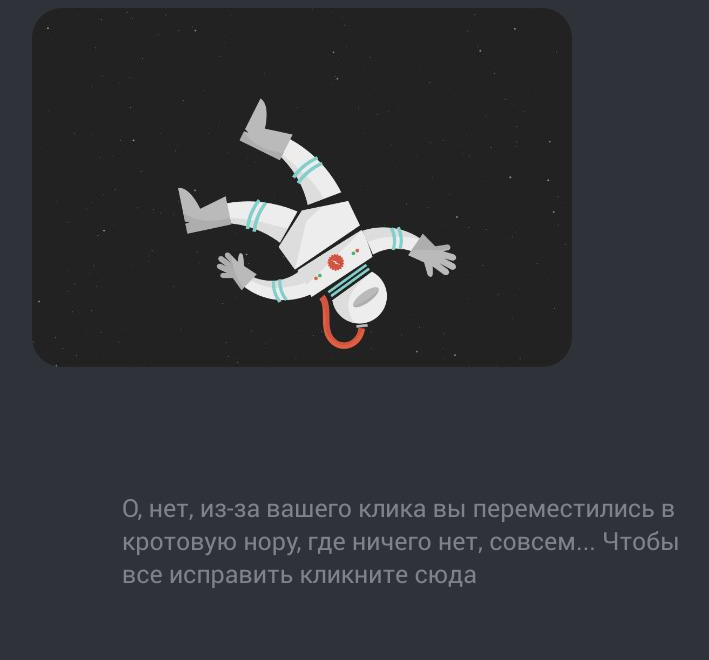
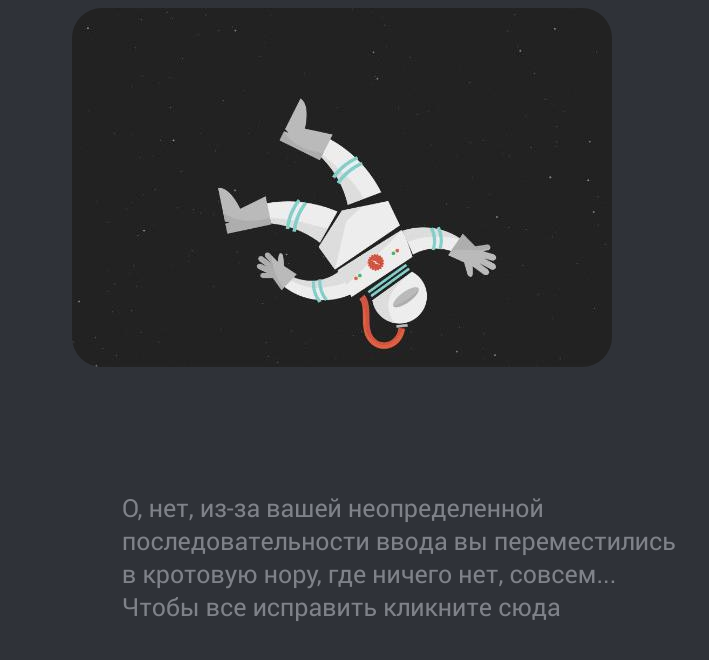
Before and after one commit to Georgy666/Georgy666.github.io, a plain HTML site: page 404.html in a window 1280 px wide. Shown: the whole page, without its empty margins (256-965 px from the left). Drawn offline with Linux system fonts and the light colour scheme.

Commit message:
blog 0.0.8 page

```diff
--- a/404.html
+++ b/404.html
@@ -21,14 +21,15 @@
     }
     img.img-404{
       position: relative;
-      left: 280px;
+      left: 320px;
     }
     </style>
   </head>
   <body>
     <img class="img-404" src="img/404-page.png" alt="not found"  style="border-radius: 30px">
     <div class="page-404">
-      О, нет, из-за вашего клика вы переместились в кротовую нору,
+      О, нет, из-за вашей неопределенной последовательности ввода
+      вы переместились в кротовую нору,
       где ничего нет, совсем...
       Чтобы все исправить кликните <a href="https://villblog.ru/">сюда</a>
     </div>
```
